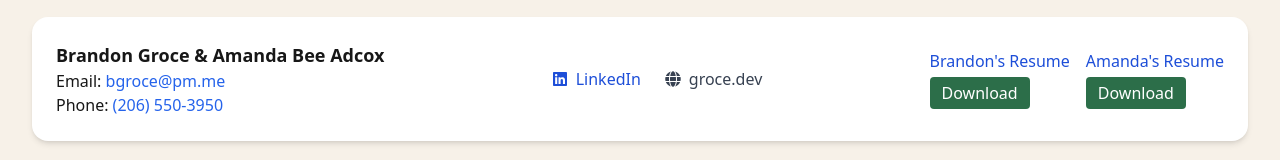
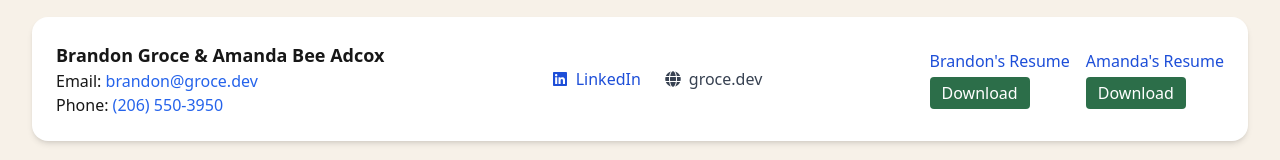
Before and after one commit to brandongroce/team-workcamper, a Next.js app: page / in a window 1280 px wide. Shown: the part 357-517 px from the top of the page. Built offline with nearby package versions, Linux system fonts and the light colour scheme.

Commit message:
fixing email address

```diff
--- a/components/ContactBar.tsx
+++ b/components/ContactBar.tsx
@@ -7,7 +7,7 @@
         <div className="bg-white shadow-md rounded-2xl p-6 mt-6 flex flex-col md:flex-row items-center justify-between gap-4">
             <div>
                 <p className="font-bold text-lg">Brandon Groce & Amanda Bee Adcox</p>
-                <p>Email: <a href="mailto:bgroce@pm.me" className="text-blue-600 hover:underline">bgroce@pm.me</a></p>
+                <p>Email: <a href="mailto:brandon@groce.dev" className="text-blue-600 hover:underline">brandon@groce.dev</a></p>
                 <p>Phone: <a href="tel:2065503950" className="text-blue-600 hover:underline">(206) 550-3950</a></p>
             </div>
 
```
